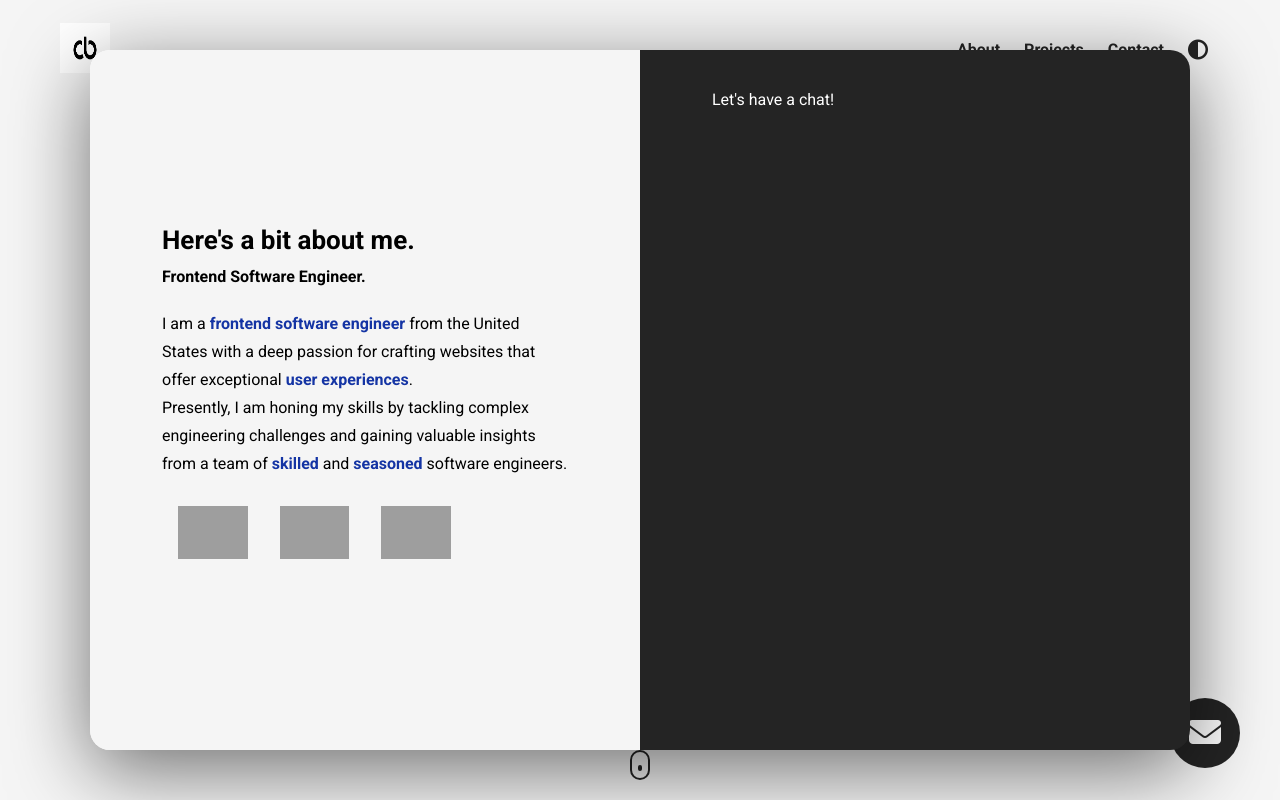
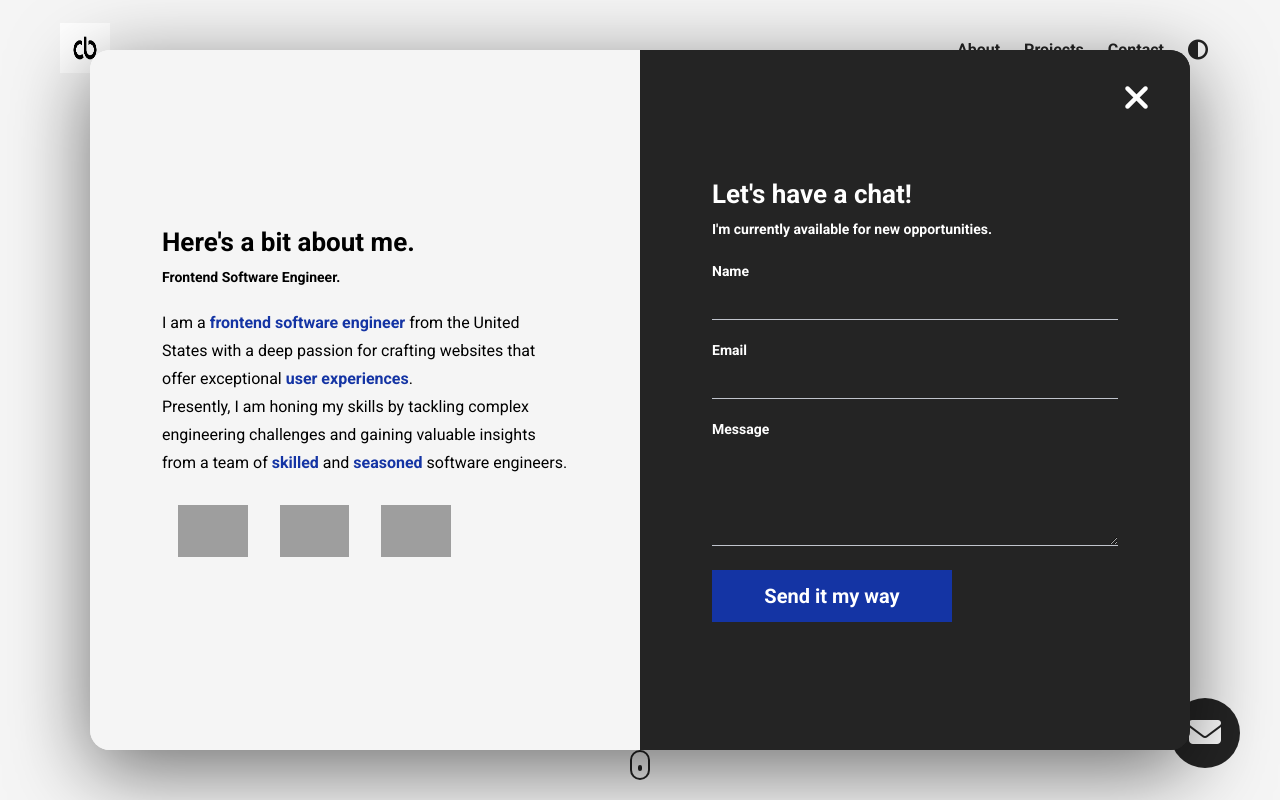
Before and after one commit to cecilbr4wn/E-Portfolio, a plain HTML site: page index.html in a window 1280 px wide. Shown: the top 800 px of the page. Drawn offline with nearby package versions, Linux system fonts and the light colour scheme; grey boxes are pictures that could not be loaded; files whose address does not match are found by name.

Commit message:
connecting emailjs with Eportfolio

```diff
--- a/index.html
+++ b/index.html
@@ -9,6 +9,20 @@
       src="https://kit.fontawesome.com/c8e4d183c2.js"
       crossorigin="anonymous"
     ></script>
+    <script src="index.js"></script>
+    <script type="text/javascript"
+        src="https://cdn.jsdelivr.net/npm/@emailjs/browser@4/dist/email.min.js">
+</script>
+<script type="text/javascript"
+        src="https://cdn.jsdelivr.net/npm/@emailjs/browser@4/dist/email.min.js">
+</script>
+<script type="text/javascript">
+   (function(){
+      emailjs.init({
+        publicKey: "WXvEnGx4Mrm0_Ldu7",
+      });
+   })();
+</script>
   </head>
   <body>
     <section id="landing-page">
@@ -113,7 +127,38 @@
                 </figure>
             </div>
         </div>
-        <div class="modal__half modal__contact">Let's have a chat!</div>
+        <div class="modal__half modal__contact">
+            <h3 class="modal__title modal__title--contact">
+                Let's have a chat!
+            </h3>
+            <h3 class="modal__sub-title modal__sub-title--contact">
+                I'm currently available for new opportunities.
+            </h3>
+            <form id="contact__form" onsubmit="contact(event)">
+                <div class="form__item">
+                    <label class="form__item--label">Name</label>
+                    <input class="input" name="user_name" type="text" required></input>
+                </div>
+                <div class="form__item">
+                    <label class="form__item--label">Email</label>
+                    <input class="input" name="user_email" type="email" required></input>
+                </div>
+                <div class="form__item">
+                    <label class="form__item--label">Message</label>
+                    <textarea class="input" name="message" type="text" required></textarea>
+                </div>
+                <button id="contact__submit" class="form__submit">
+                    Send it my way
+                </button>
+            </form>
+            <div class="modal__overlay modal__overlay--loading">
+                <i class="fas fa-spinner"></i>
+            </div>
+            <div class="modal__overlay modal__overlay--success">
+                Thank you for the message! I look forward to speaking with you soon.
+            </div>
+        </div>
+        <i class="fas fa-times modal__exit click"></i>
       </div>
     </section>
     <section id="projects">
--- /dev/null
+++ b/index.js
@@ -0,0 +1,23 @@
+
+
+function contact(event) {
+    event.preventDefault()
+    const loading = document.querySelector('modal__overlay--loading')
+    const success = document.querySelector('modal__overlay--success')
+    loading.classList += " modal__overlay--visible"
+    emailjs
+        .sendForm(
+            'service_743rodq',
+            'template_zlb55xt',
+            event.target,
+            'WXvEnGx4Mrm0_Ldu7'
+    ).then(() => {
+        loading.classList.remove("modal__overlay--visible")
+        success.classList += " modal__overlay--visible"
+    }).catch(() => {
+        loading.classList.remove("modal__overlay--visible")
+        alert(
+            "The email service is temporarily unavailable. Please contact me directly on cecrudbro@gmail.com"
+        )
+    })
+}
--- a/style.css
+++ b/style.css
@@ -25,6 +25,38 @@ section {
     background-color: rgb(245, 245, 245);
 }
 
+input, textarea {
+    width: 100%;
+    background-color: #242424;
+    color: white;
+    outline: none;
+    border: 1px solid #c0c4cc;
+    border-top: none;
+    border-left: none;
+    border-right: none;
+    height: 40px;
+    transition: all 300ms ease;
+}
+
+textarea {
+    resize: vertical;
+    height: 100px;
+    margin-top: 8px;
+}
+
+label {
+    font-size: 14px;
+    font-weight: bold;
+}
+
+input:hover, textarea:hover {
+    border-color: #dcdfe6;
+}
+
+input:focus, textarea:focus {
+    border-color: rgb(20, 52, 164);
+}
+
 button {
     cursor: pointer;
 }
@@ -42,6 +74,7 @@ button {
 }
 
 .click {
+    cursor: pointer;
     transition: all 300ms ease;
 }
 
@@ -249,6 +282,10 @@ MODAL
 .modal__half {
     width: 50%;
     padding: 40px 72px;
+    display: flex;
+    flex-direction: column;
+    justify-content: center;
+    position: relative;
 }
 
 .modal__about {
@@ -270,11 +307,16 @@ MODAL
     display: flex;
     flex-direction: column;
     align-items: center;
+    transition: all 300ms ease;
 }
 
 .modal__language:hover .language__name {
     transform: scale(1);
+}
 
+.modal__language:hover {
+    filter :brightness(80%);
+    transform: scale(0.9);
 }
 
 .language__name {
@@ -299,11 +341,90 @@ MODAL
 
 .modal__sub-title {
     margin: 12px 0 24px 0;
+    font-size: 14px;
 }
 
 .modal__para {
     margin-bottom: 12px;
     line-height: 1.75;
+}
+
+.form__item {
+    margin-bottom: 20px;
+}
+
+.form__submit {
+    background-color: rgb(20, 52, 164);
+    border: 2px solid rgb(20, 52, 164);
+    color: white;
+    font-weight: 700;
+    width: 100%;
+    max-width: 240px;
+    padding: 12px 24px;
+    font-size: 20px;
+    transition: all 300ms ease;
+}
+
+.form__submit:hover {
+    border-color: white;
+    background-color: transparent;
+}
+
+.form__submit:active {
+    border-color: rgb(20, 52, 164);
+    color: rgb(20, 52, 164);
+}
+
+.modal__overlay {
+    display: flex;
+    align-items: center;
+    justify-content: center;
+    position: absolute;
+    top: 0;
+    left: 0;
+    width: 100%;
+    height: 100%;
+    z-index: -1;
+}
+
+.modal__overlay--loading {
+    background-color: #242424;
+    font-size: 80px;
+}
+
+.modal__overlay--success {
+    background-color: #96ded1;
+    font-size: 40px;
+    font-weight: 700;
+    text-align: center;
+    padding: 28px;
+}
+
+.modal__overlay--visible {
+    z-index: 1;
+}
+
+.fa-spinner {
+    animation: spinner 750ms infinite linear;
+}
+
+@keyframes spinner {
+    0% {
+        transform: rotate(0);
+    }
+
+    100% {
+        transform: rotate(360deg);
+    }
+}
+
+.modal__exit {
+    position: absolute;
+    top: 30px;
+    right: 40px;
+    color: white;
+    font-size: 36px;
+    z-index: 100;
 }
 
 /*
```
